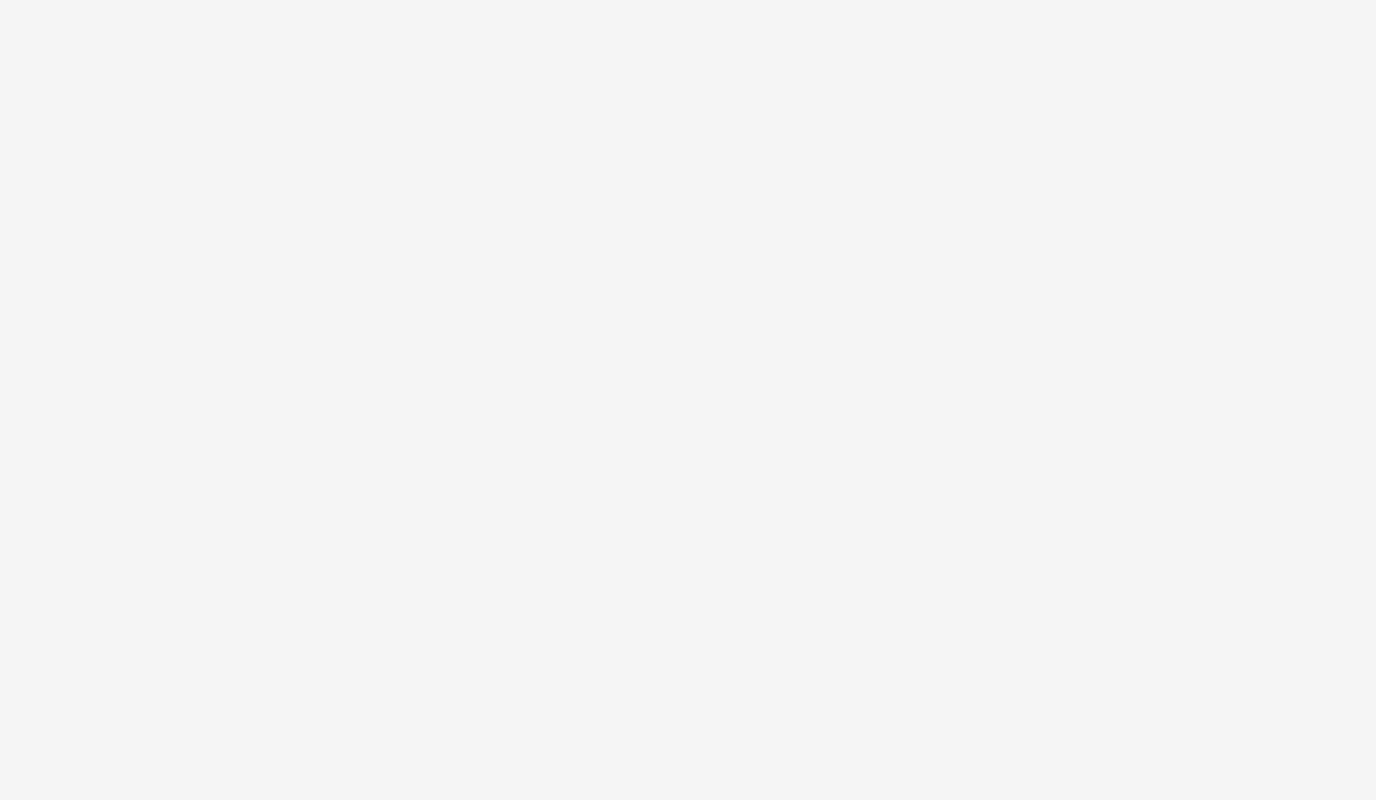
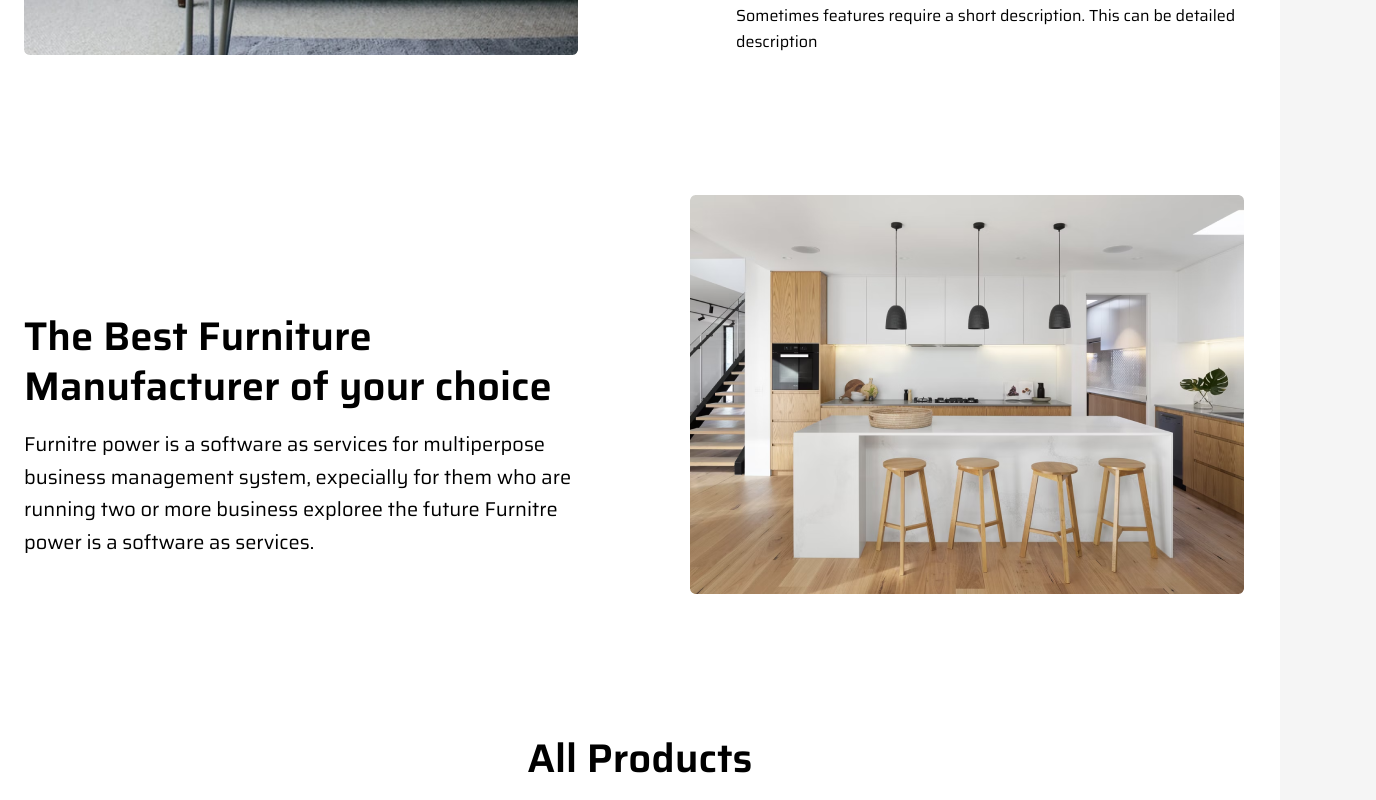
Before and after one commit to Isaiah-Mwinga/Furniture-palace, a React (Create React App) app: page / in a window 1280 px wide. Shown: the part 1420-2220 px from the top of the page, 1376 px wide, since content can reach past the window. Before the commit the page ends 970 px from the top, so only its background shows below. Built offline with nearby package versions, Linux system fonts and the light colour scheme; the HTML template or start-up script is replaced by a standard one.

Commit message:
furniture

```diff
--- a/src/views/Home.js
+++ b/src/views/Home.js
@@ -16,6 +16,17 @@ export default function Home() {
         <div>
             <Header />
             <Hero />
+            <Features />
+            <FeaturesSecond />
+            <Products />
+            <ProductSlider />
+            <NewItems />
+            <NewItemsSlider />
+            <Testimonial />
+            <TestimonialSlider />
+            <Newsletter />
+            <Footer />
+
 
         </div>
     )
```
